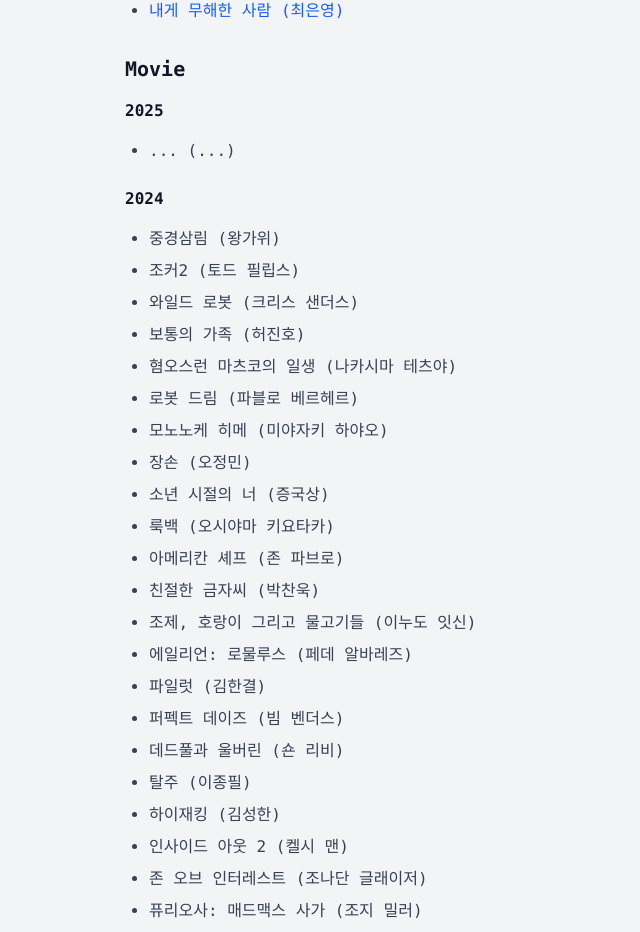
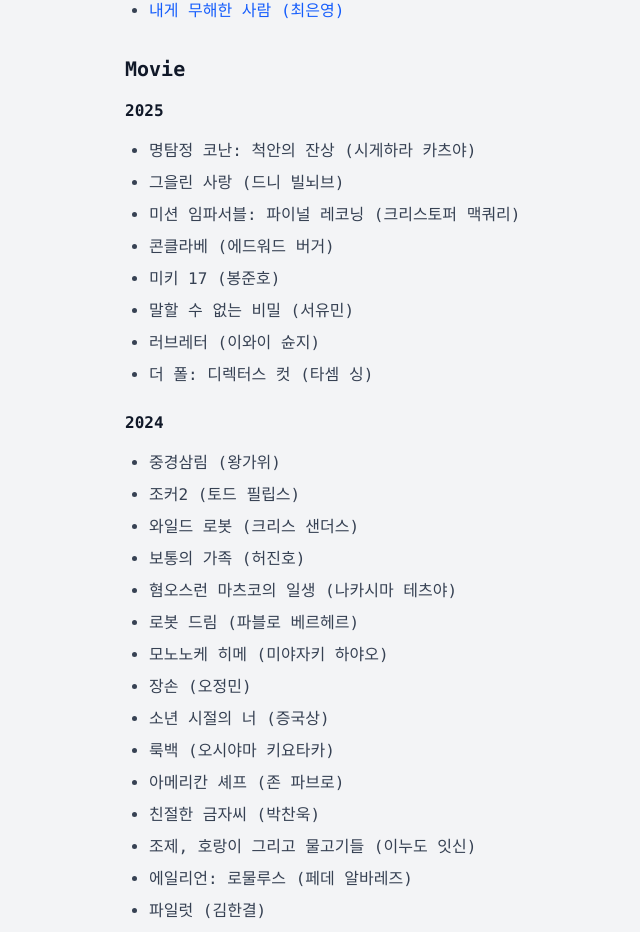
Before and after one commit to jamongsalguclub/wookhyung.dev, a Next.js app: page /preference in a window 1280 px wide. Shown: the part 1816-2748 px from the top of the page, without its empty margins (147-787 px from the left). Built offline with nearby package versions, Linux system fonts and the light colour scheme; what @bprogress/next would draw is missing.

Commit message:
feat: study, preference 목록 추가

```diff
--- a/src/app/preference/const/preference.ts
+++ b/src/app/preference/const/preference.ts
@@ -242,8 +242,36 @@ export const BOOKS_BY_YEAR: Record<number, Book[]> = {
 export const MOVIES = {
   2025: [
     {
-      title: '...',
-      director: '...',
+      title: '명탐정 코난: 척안의 잔상',
+      director: '시게하라 카츠야',
+    },
+    {
+      title: '그을린 사랑',
+      director: '드니 빌뇌브',
+    },
+    {
+      title: '미션 임파서블: 파이널 레코닝',
+      director: '크리스토퍼 맥쿼리',
+    },
+    {
+      title: '콘클라베',
+      director: '에드워드 버거',
+    },
+    {
+      title: '미키 17',
+      director: '봉준호',
+    },
+    {
+      title: '말할 수 없는 비밀',
+      director: '서유민',
+    },
+    {
+      title: '러브레터',
+      director: '이와이 슌지',
+    },
+    {
+      title: '더 폴: 디렉터스 컷',
+      director: '타셈 싱',
     },
   ],
   2024: [
--- a/src/app/study/const/study.ts
+++ b/src/app/study/const/study.ts
@@ -8,6 +8,10 @@ export const BOOK_STUDY_GROUPS: StudyGroup[] = [
   {
     title: 'Personal',
     items: [
+      {
+        title: '함께 자라기',
+        link: 'https://product.kyobobook.co.kr/detail/S000001033071',
+      },
       {
         title: '소프트웨어 엔지니어 가이드북',
         link: 'https://product.kyobobook.co.kr/detail/S000214576874',
```
